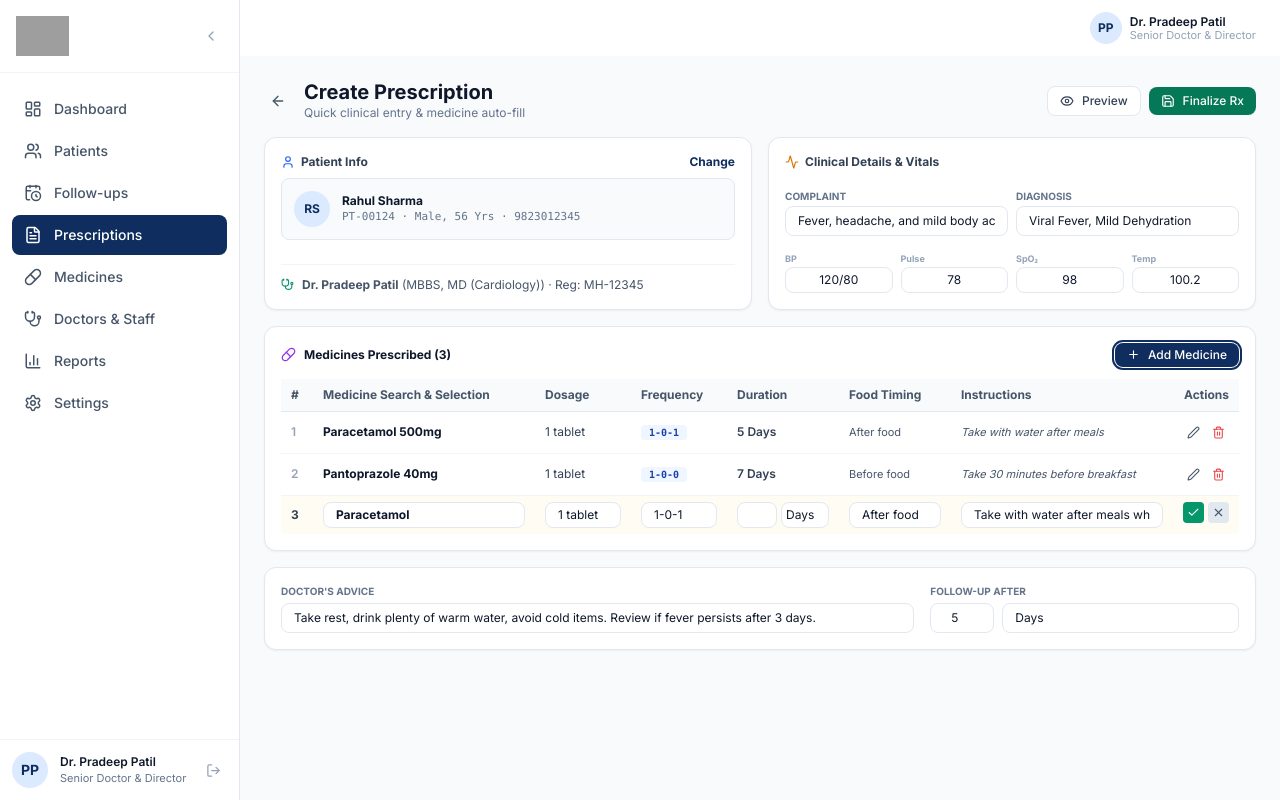
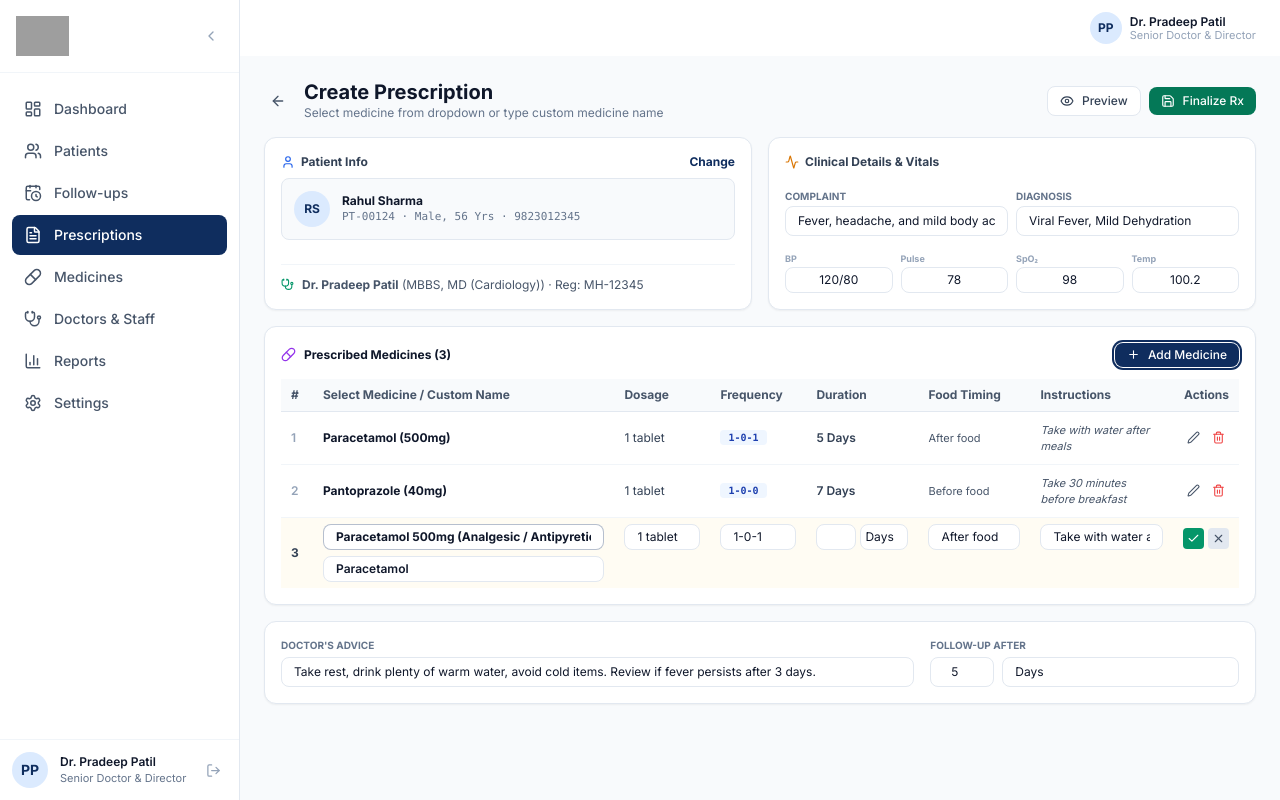
Before and after one commit to pwanjari23/prescription_management, a React (Vite) app: page /prescriptions/new in a window 1280 px wide. Both pictures are taken after a click on the button "Add Medicine". Built offline with nearby package versions, Linux system fonts and the light colour scheme; grey boxes are pictures that could not be loaded.

Commit message:
Add medicine dropdown selection list and editable custom medicine input in NewPrescription

```diff
--- a/src/pages/NewPrescription.jsx
+++ b/src/pages/NewPrescription.jsx
@@ -70,17 +70,12 @@ export default function NewPrescription() {
 
   const [editingRowIndex, setEditingRowIndex] = useState(null);
   const [rowDraft, setRowDraft] = useState({ ...emptyRowDefault });
-  const [medicineSearchQuery, setMedicineSearchQuery] = useState('');
+  const [selectedCatalogId, setSelectedCatalogId] = useState('');
   const [showConfirm, setShowConfirm] = useState(false);
   const [saved, setSaved] = useState(false);
 
   const filteredPatients = mockPatients.filter(p =>
     p.name.toLowerCase().includes(patientSearch.toLowerCase()) || p.id.toLowerCase().includes(patientSearch.toLowerCase())
-  );
-
-  const filteredMedicineList = mockMedicines.filter(m =>
-    m.medicineName.toLowerCase().includes(medicineSearchQuery.toLowerCase()) ||
-    m.name.toLowerCase().includes(medicineSearchQuery.toLowerCase())
   );
 
   const handleAddNewRow = () => {
@@ -100,16 +95,36 @@ export default function NewPrescription() {
     setMedicines(prev => [...prev, newRow]);
     setEditingRowIndex(newIdx);
     setRowDraft(newRow);
-    setMedicineSearchQuery('');
+    setSelectedCatalogId(defaultMed.id || '');
   };
 
   const handleStartEditRow = (index) => {
     setEditingRowIndex(index);
     setRowDraft({ ...medicines[index] });
-    setMedicineSearchQuery('');
+    const matched = mockMedicines.find(m => m.name.toLowerCase() === medicines[index].name.toLowerCase());
+    setSelectedCatalogId(matched ? matched.id : 'custom');
   };
 
-  const handleSelectMedicineFromSuggest = (med) => {
+  const handleDropdownSelectMedicine = (e) => {
+    const val = e.target.value;
+    setSelectedCatalogId(val);
+    if (val === 'custom') {
+      setRowDraft(rd => ({
+        ...rd,
+        name: '',
+        strength: '',
+        dosage: '1 tablet',
+        frequency: '1-0-1',
+        duration: '5',
+        durationUnit: 'Days',
+        foodTiming: 'After food',
+        instructions: 'Take with water',
+      }));
+      return;
+    }
+
+    const med = mockMedicines.find(m => m.id === val);
+    if (med) {
       setRowDraft(rd => ({
         ...rd,
         name: med.name,
@@ -121,14 +136,13 @@ export default function NewPrescription() {
         foodTiming: med.foodTiming || 'After food',
         instructions: med.instructions || 'Take with water',
       }));
-    setMedicineSearchQuery('');
+    }
   };
 
   const handleSaveRow = (index) => {
     if (!rowDraft.name) return;
     setMedicines(prev => prev.map((m, idx) => (idx === index ? { ...rowDraft } : m)));
     setEditingRowIndex(null);
-    setMedicineSearchQuery('');
   };
 
   const handleRemoveRow = (index) => {
@@ -143,7 +157,6 @@ export default function NewPrescription() {
       setMedicines(prev => prev.filter((_, idx) => idx !== index));
     }
     setEditingRowIndex(null);
-    setMedicineSearchQuery('');
   };
 
   const handleFinalize = async () => {
@@ -175,7 +188,7 @@ export default function NewPrescription() {
           </button>
           <div>
             <h1 className="text-xl font-bold text-slate-900 leading-tight">Create Prescription</h1>
-            <p className="text-xs text-slate-500">Quick clinical entry &amp; medicine auto-fill</p>
+            <p className="text-xs text-slate-500">Select medicine from dropdown or type custom medicine name</p>
           </div>
         </div>
         <div className="flex items-center gap-2">
@@ -188,9 +201,9 @@ export default function NewPrescription() {
         </div>
       </div>
 
-      {/* Compact Top Grid: Patient & Doctor Info + Clinical Info Side-by-Side */}
+      {/* Compact Top Grid: Patient & Doctor Info + Clinical Info */}
       <div className="grid grid-cols-1 lg:grid-cols-2 gap-4">
-        {/* Left Card: Patient & Doctor Selection */}
+        {/* Left Card: Patient Selector */}
         <div className="card p-4 flex flex-col justify-between">
           <div>
             <div className="flex items-center justify-between mb-2">
@@ -251,7 +264,6 @@ export default function NewPrescription() {
             )}
           </div>
 
-          {/* Doctor Banner Footer */}
           <div className="mt-3 pt-3 border-t border-slate-100 flex items-center gap-2 text-xs text-slate-600">
             <Stethoscope size={13} className="text-emerald-600 flex-shrink-0" />
             <span className="truncate"><strong>{currentDoctor.name}</strong> ({currentDoctor.qualification}) · Reg: {currentDoctor.regNumber}</span>
@@ -288,7 +300,7 @@ export default function NewPrescription() {
             </div>
           </div>
 
-          {/* Vitals Compact Grid */}
+          {/* Vitals Grid */}
           <div className="grid grid-cols-4 gap-2 pt-1">
             {[
               { key: 'bp', label: 'BP', placeholder: '120/80' },
@@ -316,7 +328,7 @@ export default function NewPrescription() {
         <div className="flex items-center justify-between mb-3">
           <div className="flex items-center gap-2">
             <Pill size={15} className="text-purple-600" />
-            <h2 className="text-xs font-bold text-slate-900">Medicines Prescribed ({medicines.length})</h2>
+            <h2 className="text-xs font-bold text-slate-900">Prescribed Medicines ({medicines.length})</h2>
           </div>
           <button onClick={handleAddNewRow} className="btn-primary btn-sm py-1">
             <Plus size={13} /> Add Medicine
@@ -329,7 +341,7 @@ export default function NewPrescription() {
             <thead>
               <tr className="bg-slate-50 border-b border-slate-200 text-slate-600 font-semibold">
                 <th className="py-2 px-2.5 w-8">#</th>
-                <th className="py-2 px-2.5 min-w-[200px]">Medicine Search &amp; Selection</th>
+                <th className="py-2 px-2.5 min-w-[240px]">Select Medicine / Custom Name</th>
                 <th className="py-2 px-2.5 w-24">Dosage</th>
                 <th className="py-2 px-2.5 w-24">Frequency</th>
                 <th className="py-2 px-2.5 w-28">Duration</th>
@@ -346,35 +358,34 @@ export default function NewPrescription() {
                   return (
                     <tr key={i} className="bg-amber-50/60 border-y-2 border-amber-300">
                       <td className="py-1.5 px-2.5 font-bold text-slate-700 align-middle">{i + 1}</td>
-                      <td className="py-1.5 px-2.5 align-top">
-                        <div className="relative">
+
+                      {/* Medicine Selection: Dropdown List + Custom Name Input */}
+                      <td className="py-1.5 px-2.5 align-top space-y-1.5">
+                        {/* Dropdown list of catalog medicines */}
+                        <select
+                          className="form-select text-xs py-1 font-bold text-slate-900 border-primary-900/30"
+                          value={selectedCatalogId}
+                          onChange={handleDropdownSelectMedicine}
+                        >
+                          <option value="">-- Select from Medicine Dropdown --</option>
+                          {mockMedicines.map(med => (
+                            <option key={med.id} value={med.id}>
+                              {med.medicineName} ({med.category})
+                            </option>
+                          ))}
+                          <option value="custom">✏ Custom Medicine (Type Below)</option>
+                        </select>
+
+                        {/* Editable Custom Medicine Name Input */}
                         <input
                           type="text"
-                            className="form-input text-xs py-1 font-bold"
-                            placeholder="Search medicine (e.g. Para)..."
+                          className="form-input text-xs py-1 bg-white font-semibold"
+                          placeholder="Medicine name (or type custom)..."
                           value={rowDraft.name}
-                            onChange={e => {
-                              const val = e.target.value;
-                              setRowDraft(rd => ({ ...rd, name: val }));
-                              setMedicineSearchQuery(val);
-                            }}
+                          onChange={e => setRowDraft(rd => ({ ...rd, name: e.target.value }))}
                         />
-                          {medicineSearchQuery && filteredMedicineList.length > 0 && (
-                            <div className="absolute top-full left-0 right-0 mt-1 bg-white border border-slate-200 rounded-lg shadow-xl z-20 max-h-40 overflow-y-auto">
-                              {filteredMedicineList.map(item => (
-                                <div
-                                  key={item.id}
-                                  className="px-3 py-1.5 hover:bg-slate-50 cursor-pointer border-b border-slate-50"
-                                  onClick={() => handleSelectMedicineFromSuggest(item)}
-                                >
-                                  <p className="font-bold text-slate-900 text-xs">{item.medicineName}</p>
-                                  <p className="text-[10px] text-slate-500">{item.dosage} · {item.frequency}</p>
-                                </div>
-                              ))}
-                            </div>
-                          )}
-                        </div>
                       </td>
+
                       <td className="py-1.5 px-2.5 align-top">
                         <input
                           type="text"
@@ -432,11 +443,12 @@ export default function NewPrescription() {
                         />
                       </td>
                       <td className="py-1.5 px-2.5 text-right align-top">
-                        <div className="flex items-center justify-end gap-1">
+                        <div className="flex items-center justify-end gap-1 pt-1">
                           <button
                             type="button"
                             onClick={() => handleSaveRow(i)}
                             className="p-1 bg-emerald-600 text-white rounded hover:bg-emerald-700"
+                            title="Save Medicine Row"
                           >
                             <Check size={13} />
                           </button>
@@ -444,6 +456,7 @@ export default function NewPrescription() {
                             type="button"
                             onClick={() => handleCancelRowEdit(i)}
                             className="p-1 bg-slate-200 text-slate-600 rounded hover:bg-slate-300"
+                            title="Cancel"
                           >
                             <X size={13} />
                           </button>
@@ -457,7 +470,7 @@ export default function NewPrescription() {
                   <tr key={i} className="hover:bg-slate-50">
                     <td className="py-2.5 px-2.5 font-semibold text-slate-400">{i + 1}</td>
                     <td className="py-2.5 px-2.5">
-                      <p className="font-bold text-slate-900 text-xs">{m.name} {m.strength}</p>
+                      <p className="font-bold text-slate-900 text-xs">{m.name} {m.strength ? `(${m.strength})` : ''}</p>
                     </td>
                     <td className="py-2.5 px-2.5 text-slate-700">{m.dosage}</td>
                     <td className="py-2.5 px-2.5">
@@ -474,6 +487,7 @@ export default function NewPrescription() {
                           type="button"
                           onClick={() => handleStartEditRow(i)}
                           className="p-1 text-slate-600 hover:bg-slate-100 rounded"
+                          title="Edit Row"
                         >
                           <Edit2 size={13} />
                         </button>
@@ -481,6 +495,7 @@ export default function NewPrescription() {
                           type="button"
                           onClick={() => handleRemoveRow(i)}
                           className="p-1 text-red-500 hover:bg-red-50 rounded"
+                          title="Remove Row"
                         >
                           <Trash2 size={13} />
                         </button>
@@ -494,7 +509,7 @@ export default function NewPrescription() {
         </div>
       </div>
 
-      {/* Advice & Follow-Up Compact Grid */}
+      {/* Advice & Follow-Up Row */}
       <div className="grid grid-cols-1 sm:grid-cols-3 gap-4 card p-4">
         <div className="sm:col-span-2">
           <label className="text-[10px] font-bold text-slate-500 uppercase block mb-1">Doctor's Advice</label>
```
Lines whose indentation alone changed are shown as unchanged.
